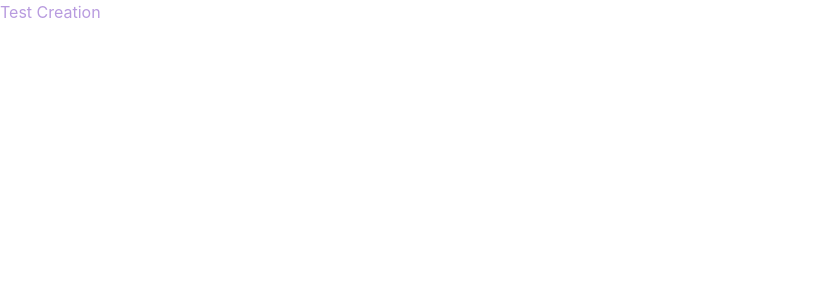
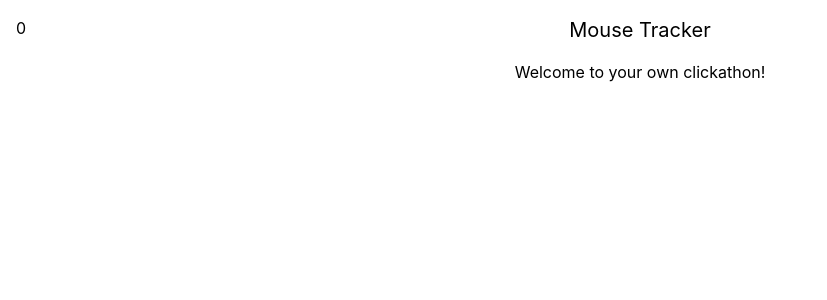
Before and after one commit to tessceciliaj/mouse-tracker, a React (Create React App) app: page / in a window 1280 px wide. Shown: the top 300 px of the page, without its empty margins (0-827 px from the left). Built offline with nearby package versions, Linux system fonts and the light colour scheme.

Commit message:
Add header component, header tests with titles and count state

```diff
--- a/src/App.js
+++ b/src/App.js
@@ -1,7 +1,12 @@
+import { useState } from "react";
+import Header from "../src/components/Header";
+
 function App() {
+  const [count, setCount] = useState(0);
+
   return (
     <div className="App">
-      <h1 className="text-accentPurple">Test Creation</h1>
+      <Header title="Mouse Tracker" initialCount={count} />
     </div>
   );
 }
--- a/src/components/Header.jsx
+++ b/src/components/Header.jsx
@@ -1,7 +1,15 @@
-const Header = () => {
+import React, { useState } from "react";
+
+const Header = ({ title, initialCount }) => {
+  const [count, setCount] = useState(initialCount || 0);
+
   return (
-    <div>
-      <h3>Header</h3>
+    <div className="flex flex-col items-center">
+      <p className="absolute top-4 left-4" data-testid="count">
+        {count}
+      </p>
+      <h1 className="text-xl py-4">{title}</h1>
+      <h3>Welcome to your own clickathon!</h3>
     </div>
   );
 };
```
Also changed, not shown: 2 other files (tests, documents, lock files or other folders).
